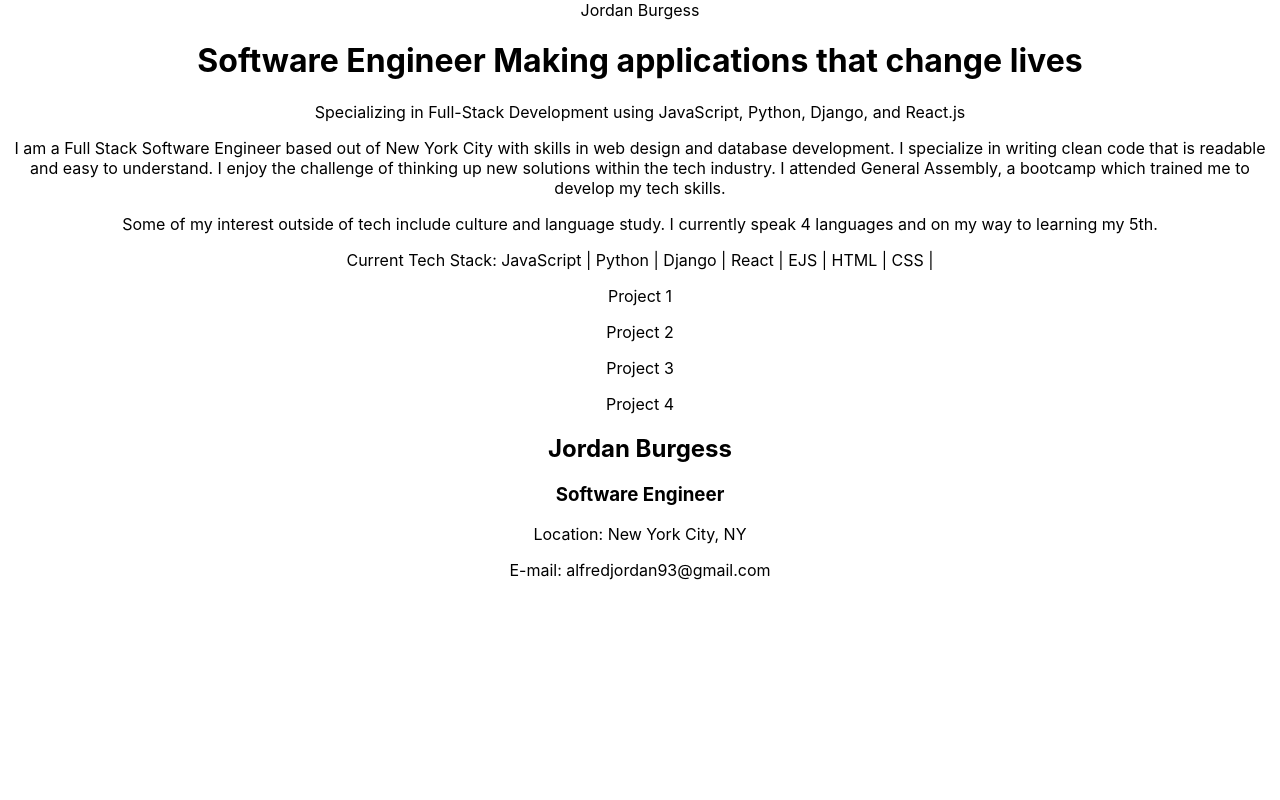
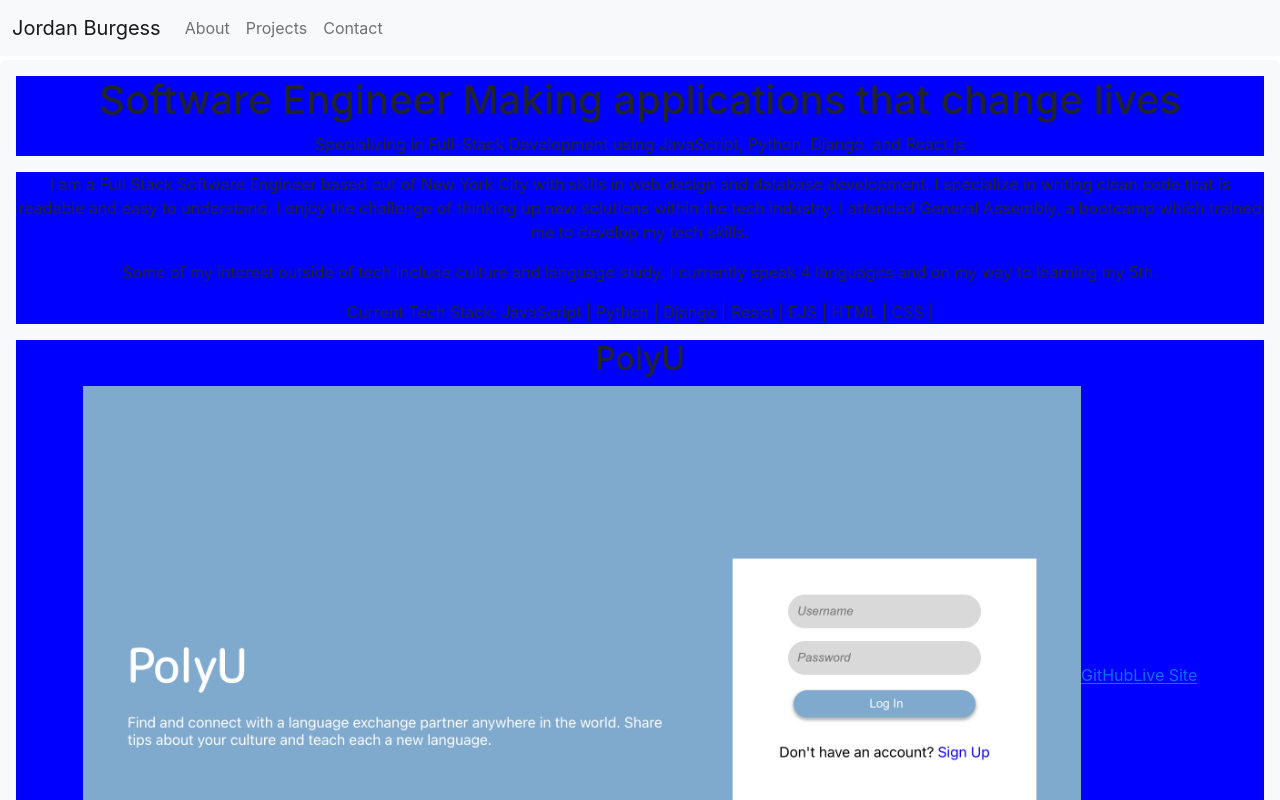
Before and after one commit to Jordan-Burgess/Portfolio-Website, a React (Create React App) app: page / in a window 1280 px wide. Shown: the top 800 px of the page. Built offline with nearby package versions, Linux system fonts and the light colour scheme.

Commit message:
Add nav bar and active links

```diff
--- a/package.json
+++ b/package.json
@@ -6,6 +6,7 @@
     "@testing-library/jest-dom": "^5.16.5",
     "@testing-library/react": "^13.4.0",
     "@testing-library/user-event": "^13.5.0",
+    "bootstrap": "^5.2.2",
     "react": "^18.2.0",
     "react-dom": "^18.2.0",
     "react-scripts": "5.0.1",
--- a/public/index.html
+++ b/public/index.html
@@ -9,6 +9,7 @@
       name="description"
       content="Web site created using create-react-app"
     />
+    <link href="https://cdn.jsdelivr.net/npm/bootstrap@5.2.2/dist/css/bootstrap.min.css" rel="stylesheet" integrity="sha384-Zenh87qX5JnK2Jl0vWa8Ck2rdkQ2Bzep5IDxbcnCeuOxjzrPF/et3URy9Bv1WTRi" crossorigin="anonymous">
     <link rel="apple-touch-icon" href="%PUBLIC_URL%/logo192.png" />
     <!--
       manifest.json provides metadata used when your web app is installed on a
@@ -26,7 +27,7 @@
     -->
     <title>React App</title>
   </head>
-  <body>
+  <body style="padding-top: 60px;">
     <noscript>You need to enable JavaScript to run this app.</noscript>
     <div id="root"></div>
     <!--
@@ -39,5 +40,6 @@
       To begin the development, run `npm start` or `yarn start`.
       To create a production bundle, use `npm run build` or `yarn build`.
     -->
+    <script src="https://cdn.jsdelivr.net/npm/bootstrap@5.2.2/dist/js/bootstrap.bundle.min.js" integrity="sha384-OERcA2EqjJCMA+/3y+gxIOqMEjwtxJY7qPCqsdltbNJuaOe923+mo//f6V8Qbsw3" crossorigin="anonymous"></script>
   </body>
 </html>
--- a/src/App.css
+++ b/src/App.css
@@ -1,3 +1,17 @@
 .App {
   text-align: center;
 }
+
+.Page {
+  background-color: blue;
+  width: 100%;
+}
+
+.HalfPage {
+  background-color: gray;
+  width: 100%;
+}
+
+.ProjectImage {
+  width: 80%;
+}
--- a/src/App.js
+++ b/src/App.js
@@ -7,7 +7,7 @@ import Contact from './pages/Contact';
 
 function App() {
   return (
-    <div className="App">
+    <div className="App scrollspy-example bg-light p-3 rounded-2" data-bs-spy="scroll" data-bs-target="#main-nav" data-bs-root-margin="0px 0px -40%" data-bs-smooth-scroll="true" tabindex="0">
       <Nav/>
       <Home/>
       <About/>
--- a/src/components/Nav.js
+++ b/src/components/Nav.js
@@ -2,6 +2,21 @@ import React from 'react'
 
 export default function Nav() {
   return (
-    <div>Jordan Burgess</div>
+    <nav className='navbar fixed-top navbar-expand-lg bg-light' id='main-nav'>
+      <div class="container-fluid">
+      <a className='navbar-brand' href='#home'>Jordan Burgess</a>
+      <button class="navbar-toggler" type="button" data-bs-toggle="collapse" data-bs-target="#navbarNavAltMarkup" aria-controls="navbarNavAltMarkup" aria-expanded="false" aria-label="Toggle navigation">
+        <span class="navbar-toggler-icon"></span>
+      </button>
+      <div class="collapse navbar-collapse" id="navbarNavAltMarkup">
+        <div class="navbar-nav">
+          <a className='nav-link' href='#about'>About</a>
+          <a className='nav-link' href='#projects'>Projects</a>
+          <a className='nav-link' href='#contact'>Contact</a>
+        </div>
+        </div>
+      </div>
+    </nav>
+
   )
 }
--- a/src/pages/About.js
+++ b/src/pages/About.js
@@ -2,7 +2,7 @@ import React from 'react'
 
 export default function About() {
   return (
-    <div>
+    <div className='Page' id='about'>
         <p>I am a Full Stack Software Engineer based out of New York City with skills in web design and database development. I specialize in writing clean code that is readable and easy to understand. I enjoy the challenge of thinking up new solutions within the tech industry. I attended General Assembly, a bootcamp which trained me to develop my tech skills.</p>
         <p>Some of my interest outside of tech include culture and language study. I currently speak 4 languages and on my way to learning my 5th.</p>
         <p>Current Tech Stack: JavaScript | Python | Django | React | EJS | HTML | CSS | </p>
--- a/src/pages/Contact.js
+++ b/src/pages/Contact.js
@@ -2,7 +2,7 @@ import React from 'react'
 
 export default function Contact() {
   return (
-    <div>
+    <div className='HalfPage' id='contact'>
         <h2>Jordan Burgess</h2>
         <h3>Software Engineer </h3>
         <p>Location: New York City, NY</p>
--- a/src/pages/Home.js
+++ b/src/pages/Home.js
@@ -2,7 +2,7 @@ import React from 'react'
 
 export default function Home() {
   return (
-    <div>
+    <div className='Page' id='home'>
         <h1>Software Engineer Making applications that change lives</h1>
         <p>Specializing in Full-Stack Development using JavaScript, Python, Django, and React.js</p>
     </div>
--- a/src/pages/Projects.js
+++ b/src/pages/Projects.js
@@ -3,11 +3,17 @@ import projects from '../allProjects'
 
 export default function Projects() {
   return (
-    <div>
-        <p>Project 1</p>
-        <p>Project 2</p>
-        <p>Project 3</p>
-        <p>Project 4</p>
+    <div id='projects'>
+        {projects.map((project) => {
+            return (
+                <div className='Page'>
+                  <h2>{project.name}</h2>
+                  <img src={project.image} alt='Project' className='ProjectImage'/>
+                  <a href={project.github}>GitHub</a>
+                  <a href={project.live}>Live Site</a>
+                </div>
+            )
+        })}
     </div>
   )
 }
```
Also changed, not shown: src/reportWebVitals.js (added, +13 -0 lines), src/setupTests.js (added, +5 -0 lines), 1 other file (tests, documents, lock files or other folders).
